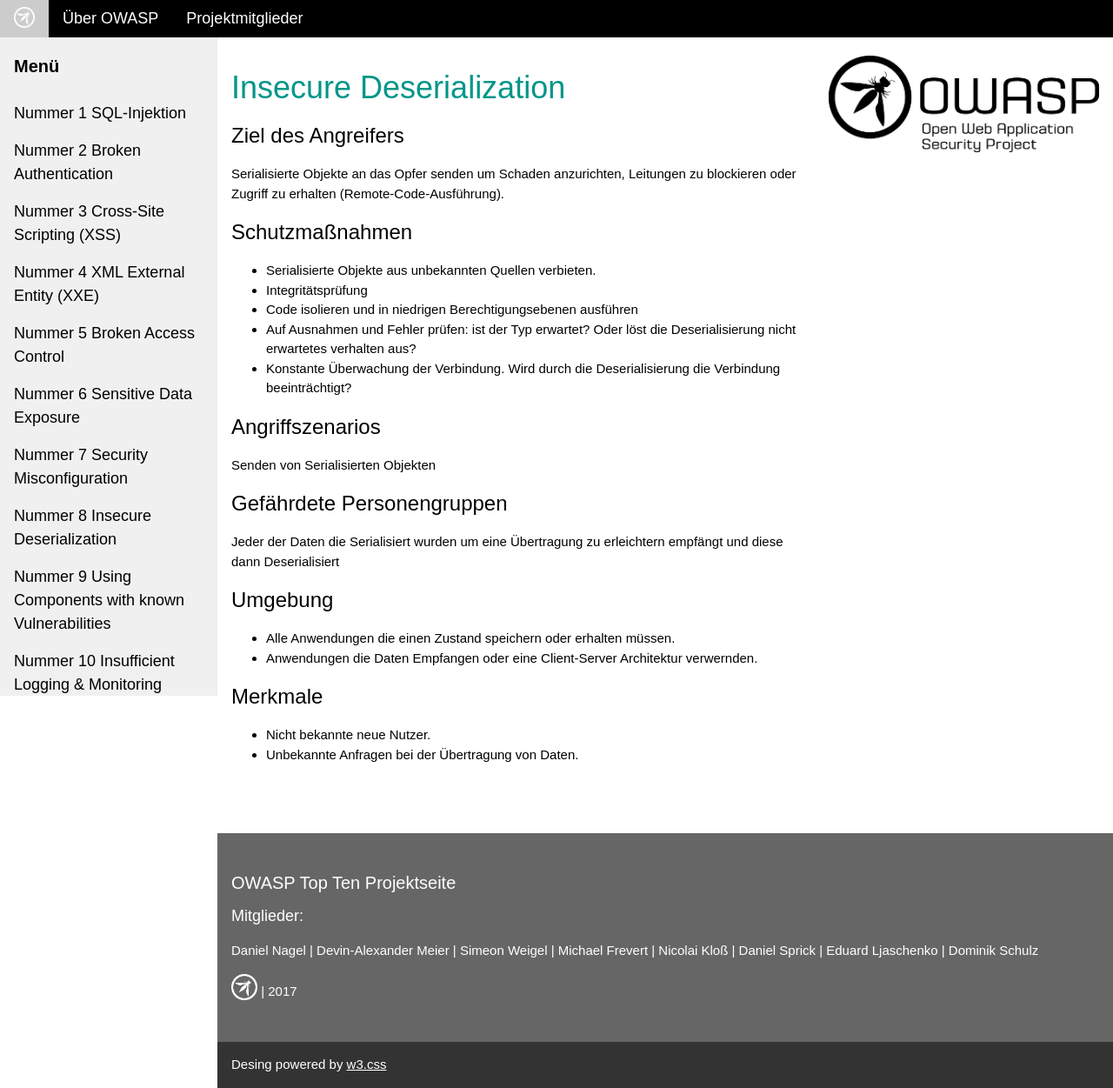
After one commit to Devplex/OWASP10, a PHP site: page /templates/a8-template.php in a window 1280 px wide. The commit adds this page. Shown: the whole page at 87% size. Run offline with PHP 8.4, Linux system fonts and the light colour scheme.

Commit message:
A8 Seite erstellt und verlinkt.

```diff
--- /dev/null
+++ b/Webseite/contents/a8-content.php
@@ -0,0 +1,55 @@
+<?php
+/*****************************************************************************
+    Datei:  a8-content.php
+    Autor:  Daniel Nagel
+    eMail:  dnagel@fh-bielefeld.de
+    Seit:   26.11.2017
+
+    Der Inhaltsteil für die A8 - Insecure Deserialization Steckbrief Seite.
+ *****************************************************************************/
+ ?>
+<div class="w3-main" style="margin-left:250px">
+
+  <div class="w3-row w3-padding-64">
+    <div class="w3-twothird w3-container">
+      <h1 class="w3-text-teal">Insecure Deserialization</h1>
+      <h3>Ziel des Angreifers</h3>
+      <p>Serialisierte Objekte an das Opfer senden um Schaden anzurichten,
+         Leitungen zu blockieren oder Zugriff zu erhalten
+         (Remote-Code-Ausführung).</p>
+      <h3>Schutzmaßnahmen</h3>
+      <ul>
+        <li>Serialisierte Objekte aus unbekannten Quellen verbieten.</li>
+        <li>Integritätsprüfung</li>
+        <li>Code isolieren und in niedrigen Berechtigungsebenen ausführen</li>
+        <li>Auf Ausnahmen und Fehler prüfen: ist der Typ erwartet?
+            Oder löst die Deserialisierung nicht erwartetes verhalten aus?</li>
+        <li>Konstante Überwachung der Verbindung. Wird durch die
+            Deserialisierung die Verbindung beeinträchtigt?</li>
+      </ul>
+      <h3>Angriffszenarios</h3>
+      <p>Senden von Serialisierten Objekten</p>
+      <h3>Gefährdete Personengruppen</h3>
+      <p>Jeder der Daten die Serialisiert wurden um eine Übertragung zu
+         erleichtern empfängt und diese dann Deserialisiert</p>
+      <h3>Umgebung</h3>
+      <ul>
+        <li>Alle Anwendungen die einen Zustand speichern oder erhalten
+            müssen.</li>
+        <li>Anwendungen die Daten Empfangen oder eine Client-Server Architektur
+            verwernden.</li>
+      </ul>
+      <h3>Merkmale</h3>
+      <ul>
+        <li>Nicht bekannte neue Nutzer.</li>
+        <li>Unbekannte Anfragen bei der Übertragung von Daten.</li>
+      </ul>
+    </div>
+    <div class="w3-third w3-container">
+      <img src="../res/owasp-logo-negative.png" alt="OWASP Logo" height="40%" width="100%">
+    </div>
+  </div>
+
+  <?php include '../parts/footer.php'; ?>
+
+</div>
--- a/Webseite/parts/sidebar.php
+++ b/Webseite/parts/sidebar.php
@@ -20,7 +20,7 @@
   <a class="w3-bar-item w3-button w3-hover-black" href="../templates/a5-template.php">Nummer 5 Broken Access Control</a>
   <a class="w3-bar-item w3-button w3-hover-black" href="../templates/a6-template.php">Nummer 6 Sensitive Data Exposure</a>
   <a class="w3-bar-item w3-button w3-hover-black" href="../templates/a7-template.php">Nummer 7 Security Misconfiguration</a>
-  <a class="w3-bar-item w3-button w3-hover-black" href="#">Nummer 8 Insecure Deserialization</a>
+  <a class="w3-bar-item w3-button w3-hover-black" href="../templates/a7-template.php">Nummer 8 Insecure Deserialization</a>
   <a class="w3-bar-item w3-button w3-hover-black" href="#">Nummer 9 Using Components with known Vulnerabilities</a>
   <a class="w3-bar-item w3-button w3-hover-black" href="#">Nummer 10 Insufficient Logging &amp; Monitoring</a>
 </nav>
--- /dev/null
+++ b/Webseite/templates/a8-template.php
@@ -0,0 +1,33 @@
+<?php
+/*****************************************************************************
+    Datei:  a8-template.php
+    Autor:  Daniel Nagel
+    eMail:  dnagel@fh-bielefeld.de
+    Seit:   26.11.2017
+
+    Template für die A8 - Insecure Deserialization Steckbrief Seite.
+ *****************************************************************************/
+ ?>
+<!DOCTYPE html>
+<html>
+
+<!-- Meta-Infos -->
+<?php include '../parts/meta.php'; ?>
+
+<body>
+
+<!-- Navbar -->
+<?php include '../parts/navbar.php'; ?>
+
+<!-- Sidebar -->
+<?php include '../parts/sidebar.php'; ?>
+
+<!-- Content -->
+<?php include '../contents/a8-content.php'; ?>
+
+<!-- Script damit w3.css richtig funktioniert -->
+<script type="text/javascript" src="../js/w3css-script.js"></script>
+
+</body>
+
+</html>
```
